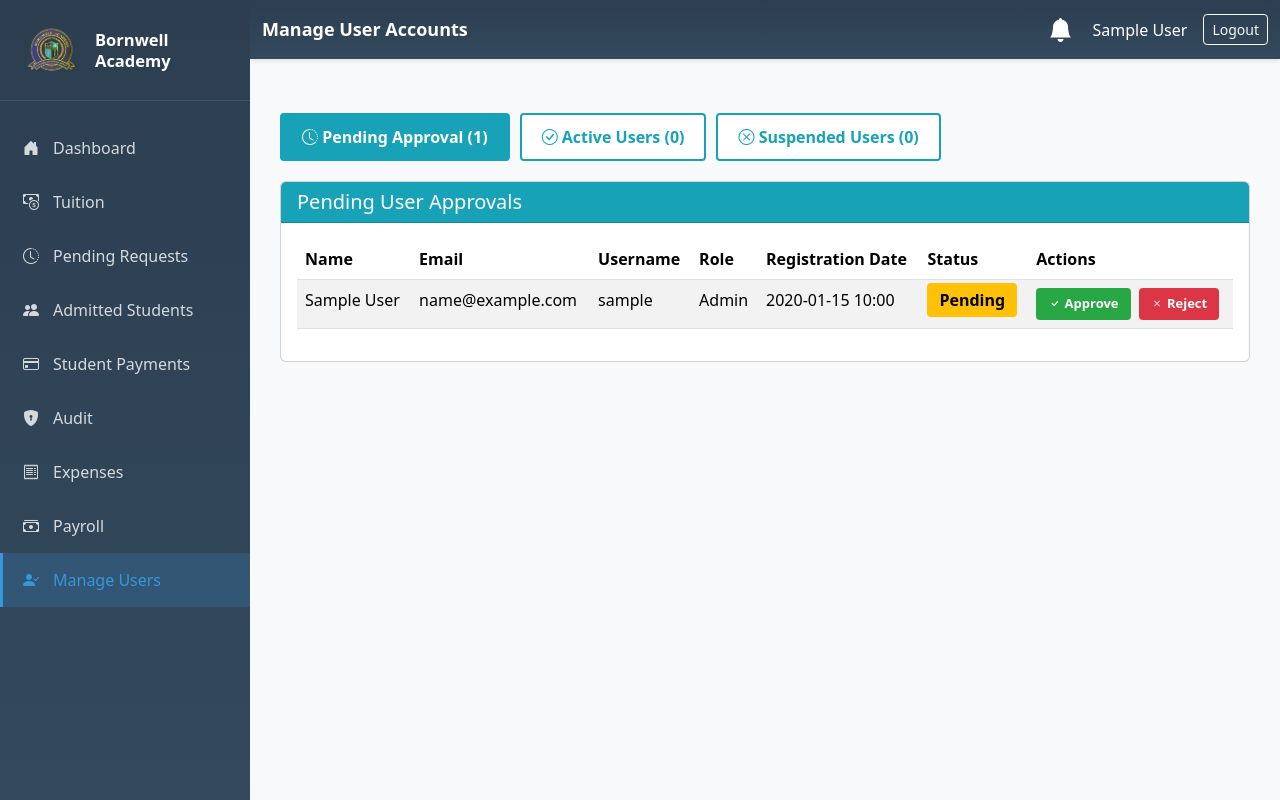
After one commit to janiwyn/SchoolSystem, a PHP site: page /app/admin/manage_users.php in a window 1280 px wide. The commit adds this page. Run offline with PHP 8.4, Linux system fonts and the light colour scheme; the visitor is signed in with stand-in values (Sample User, id 1); tables that the repository leaves empty or names only in its code hold one stand-in row (values such as "Sample post"); data that the repository does not hold is empty.

Commit message:
added user verification

```diff
--- /dev/null
+++ b/app/admin/manage_users.php
@@ -0,0 +1,390 @@
+<?php
+$title = "Manage User Accounts";
+require_once __DIR__ . '/../config/db.php';
+require_once __DIR__ . '/../middleware/role.php';
+
+requireRole(['admin']);
+
+// Handle approval/rejection
+if ($_SERVER['REQUEST_METHOD'] === 'POST' && isset($_POST['approve_user'])) {
+    $user_id = intval($_POST['user_id']);
+    $stmt = $mysqli->prepare("UPDATE users SET status = 1 WHERE id = ?");
+    $stmt->bind_param("i", $user_id);
+    $stmt->execute();
+    $stmt->close();
+    header("Location: manage_users.php?success=approved");
+    exit();
+}
+
+if ($_SERVER['REQUEST_METHOD'] === 'POST' && isset($_POST['reject_user'])) {
+    $user_id = intval($_POST['user_id']);
+    $stmt = $mysqli->prepare("UPDATE users SET status = 3 WHERE id = ?");
+    $stmt->bind_param("i", $user_id);
+    $stmt->execute();
+    $stmt->close();
+    header("Location: manage_users.php?success=rejected");
+    exit();
+}
+
+if ($_SERVER['REQUEST_METHOD'] === 'POST' && isset($_POST['suspend_user'])) {
+    $user_id = intval($_POST['user_id']);
+    $stmt = $mysqli->prepare("UPDATE users SET status = 2 WHERE id = ?");
+    $stmt->bind_param("i", $user_id);
+    $stmt->execute();
+    $stmt->close();
+    header("Location: manage_users.php?success=suspended");
+    exit();
+}
+
+if ($_SERVER['REQUEST_METHOD'] === 'POST' && isset($_POST['activate_user'])) {
+    $user_id = intval($_POST['user_id']);
+    $stmt = $mysqli->prepare("UPDATE users SET status = 1 WHERE id = ?");
+    $stmt->bind_param("i", $user_id);
+    $stmt->execute();
+    $stmt->close();
+    header("Location: manage_users.php?success=activated");
+    exit();
+}
+
+// Include layout
+require_once __DIR__ . '/../helper/layout.php';
+
+// Get pending users
+$pendingQuery = "SELECT id, name, email, username, role, created_at FROM users WHERE status = 0 ORDER BY created_at DESC";
+$pendingResult = $mysqli->query($pendingQuery);
+$pendingUsers = $pendingResult->fetch_all(MYSQLI_ASSOC);
+
+// Get active users
+$activeQuery = "SELECT id, name, email, username, role, created_at FROM users WHERE status = 1 ORDER BY created_at DESC";
+$activeResult = $mysqli->query($activeQuery);
+$activeUsers = $activeResult->fetch_all(MYSQLI_ASSOC);
+
+// Get suspended users
+$suspendedQuery = "SELECT id, name, email, username, role, created_at FROM users WHERE status = 2 ORDER BY created_at DESC";
+$suspendedResult = $mysqli->query($suspendedQuery);
+$suspendedUsers = $suspendedResult->fetch_all(MYSQLI_ASSOC);
+?>
+
+<style>
+.user-tabs {
+    margin-bottom: 20px;
+    display: flex;
+    gap: 10px;
+}
+
+.user-tab-btn {
+    padding: 10px 20px;
+    font-weight: 600;
+    border-radius: 4px;
+    border: 2px solid #17a2b8;
+    background-color: white;
+    color: #17a2b8;
+    cursor: pointer;
+    transition: all 0.3s ease;
+    text-decoration: none;
+}
+
+.user-tab-btn.active {
+    background-color: #17a2b8;
+    color: white;
+}
+
+.user-tab-btn:hover {
+    background-color: #17a2b8;
+    color: white;
+}
+
+.tab-content {
+    display: none;
+}
+
+.tab-content.active {
+    display: block;
+}
+
+.badge-pending {
+    background-color: #ffc107;
+    color: #000;
+    padding: 6px 12px;
+    border-radius: 4px;
+    font-weight: 600;
+}
+
+.badge-active {
+    background-color: #28a745;
+    color: white;
+    padding: 6px 12px;
+    border-radius: 4px;
+    font-weight: 600;
+}
+
+.badge-suspended {
+    background-color: #dc3545;
+    color: white;
+    padding: 6px 12px;
+    border-radius: 4px;
+    font-weight: 600;
+}
+
+.action-btn-group {
+    display: flex;
+    gap: 8px;
+}
+
+.btn-approve {
+    background-color: #28a745;
+    color: white;
+    border: none;
+    padding: 6px 12px;
+    border-radius: 4px;
+    cursor: pointer;
+    font-size: 13px;
+    font-weight: 600;
+}
+
+.btn-reject {
+    background-color: #dc3545;
+    color: white;
+    border: none;
+    padding: 6px 12px;
+    border-radius: 4px;
+    cursor: pointer;
+    font-size: 13px;
+    font-weight: 600;
+}
+
+.btn-suspend {
+    background-color: #ffc107;
+    color: #000;
+    border: none;
+    padding: 6px 12px;
+    border-radius: 4px;
+    cursor: pointer;
+    font-size: 13px;
+    font-weight: 600;
+}
+
+.btn-activate {
+    background-color: #17a2b8;
+    color: white;
+    border: none;
+    padding: 6px 12px;
+    border-radius: 4px;
+    cursor: pointer;
+    font-size: 13px;
+    font-weight: 600;
+}
+</style>
+
+<?php if (isset($_GET['success'])): ?>
+    <div class="alert alert-success mb-4">
+        <i class="bi bi-check-circle"></i>
+        <?php
+        switch ($_GET['success']) {
+            case 'approved': echo 'User account approved successfully!'; break;
+            case 'rejected': echo 'User account rejected successfully!'; break;
+            case 'suspended': echo 'User account suspended successfully!'; break;
+            case 'activated': echo 'User account activated successfully!'; break;
+        }
+        ?>
+    </div>
+<?php endif; ?>
+
+<!-- User Tabs -->
+<div class="user-tabs">
+    <button class="user-tab-btn active" onclick="switchTab('pending')">
+        <i class="bi bi-clock-history"></i> Pending Approval (<?= count($pendingUsers) ?>)
+    </button>
+    <button class="user-tab-btn" onclick="switchTab('active')">
+        <i class="bi bi-check-circle"></i> Active Users (<?= count($activeUsers) ?>)
+    </button>
+    <button class="user-tab-btn" onclick="switchTab('suspended')">
+        <i class="bi bi-x-circle"></i> Suspended Users (<?= count($suspendedUsers) ?>)
+    </button>
+</div>
+
+<!-- Pending Users Tab -->
+<div id="pending-tab" class="tab-content active">
+    <div class="card">
+        <div class="card-header" style="background-color: #17a2b8; color: white;">
+            <h5 class="mb-0">Pending User Approvals</h5>
+        </div>
+        <div class="card-body">
+            <?php if (empty($pendingUsers)): ?>
+                <div class="alert alert-info">
+                    <i class="bi bi-info-circle"></i> No pending user approvals.
+                </div>
+            <?php else: ?>
+                <div class="table-responsive">
+                    <table class="table table-striped">
+                        <thead>
+                            <tr>
+                                <th>Name</th>
+                                <th>Email</th>
+                                <th>Username</th>
+                                <th>Role</th>
+                                <th>Registration Date</th>
+                                <th>Status</th>
+                                <th>Actions</th>
+                            </tr>
+                        </thead>
+                        <tbody>
+                            <?php foreach ($pendingUsers as $user): ?>
+                                <tr>
+                                    <td><?= htmlspecialchars($user['name']) ?></td>
+                                    <td><?= htmlspecialchars($user['email']) ?></td>
+                                    <td><?= htmlspecialchars($user['username']) ?></td>
+                                    <td><?= htmlspecialchars(ucfirst($user['role'])) ?></td>
+                                    <td><?= date('Y-m-d H:i', strtotime($user['created_at'])) ?></td>
+                                    <td><span class="badge-pending">Pending</span></td>
+                                    <td>
+                                        <div class="action-btn-group">
+                                            <form method="POST" style="display: inline;">
+                                                <input type="hidden" name="user_id" value="<?= $user['id'] ?>">
+                                                <button type="submit" name="approve_user" class="btn-approve" onclick="return confirm('Approve this user?')">
+                                                    <i class="bi bi-check"></i> Approve
+                                                </button>
+                                            </form>
+                                            <form method="POST" style="display: inline;">
+                                                <input type="hidden" name="user_id" value="<?= $user['id'] ?>">
+                                                <button type="submit" name="reject_user" class="btn-reject" onclick="return confirm('Reject this user?')">
+                                                    <i class="bi bi-x"></i> Reject
+                                                </button>
+                                            </form>
+                                        </div>
+                                    </td>
+                                </tr>
+                            <?php endforeach; ?>
+                        </tbody>
+                    </table>
+                </div>
+            <?php endif; ?>
+        </div>
+    </div>
+</div>
+
+<!-- Active Users Tab -->
+<div id="active-tab" class="tab-content">
+    <div class="card">
+        <div class="card-header" style="background-color: #28a745; color: white;">
+            <h5 class="mb-0">Active Users</h5>
+        </div>
+        <div class="card-body">
+            <?php if (empty($activeUsers)): ?>
+                <div class="alert alert-info">
+                    <i class="bi bi-info-circle"></i> No active users.
+                </div>
+            <?php else: ?>
+                <div class="table-responsive">
+                    <table class="table table-striped">
+                        <thead>
+                            <tr>
+                                <th>Name</th>
+                                <th>Email</th>
+                                <th>Username</th>
+                                <th>Role</th>
+                                <th>Registration Date</th>
+                                <th>Status</th>
+                                <th>Actions</th>
+                            </tr>
+                        </thead>
+                        <tbody>
+                            <?php foreach ($activeUsers as $user): ?>
+                                <tr>
+                                    <td><?= htmlspecialchars($user['name']) ?></td>
+                                    <td><?= htmlspecialchars($user['email']) ?></td>
+                                    <td><?= htmlspecialchars($user['username']) ?></td>
+                                    <td><?= htmlspecialchars(ucfirst($user['role'])) ?></td>
+                                    <td><?= date('Y-m-d H:i', strtotime($user['created_at'])) ?></td>
+                                    <td><span class="badge-active">Active</span></td>
+                                    <td>
+                                        <form method="POST" style="display: inline;">
+                                            <input type="hidden" name="user_id" value="<?= $user['id'] ?>">
+                                            <button type="submit" name="suspend_user" class="btn-suspend" onclick="return confirm('Suspend this user?')">
+                                                <i class="bi bi-pause-circle"></i> Suspend
+                                            </button>
+                                        </form>
+                                    </td>
+                                </tr>
+                            <?php endforeach; ?>
+                        </tbody>
+                    </table>
+                </div>
+            <?php endif; ?>
+        </div>
+    </div>
+</div>
+
+<!-- Suspended Users Tab -->
+<div id="suspended-tab" class="tab-content">
+    <div class="card">
+        <div class="card-header" style="background-color: #dc3545; color: white;">
+            <h5 class="mb-0">Suspended Users</h5>
+        </div>
+        <div class="card-body">
+            <?php if (empty($suspendedUsers)): ?>
+                <div class="alert alert-info">
+                    <i class="bi bi-info-circle"></i> No suspended users.
+                </div>
+            <?php else: ?>
+                <div class="table-responsive">
+                    <table class="table table-striped">
+                        <thead>
+                            <tr>
+                                <th>Name</th>
+                                <th>Email</th>
+                                <th>Username</th>
+                                <th>Role</th>
+                                <th>Registration Date</th>
+                                <th>Status</th>
+                                <th>Actions</th>
+                            </tr>
+                        </thead>
+                        <tbody>
+                            <?php foreach ($suspendedUsers as $user): ?>
+                                <tr>
+                                    <td><?= htmlspecialchars($user['name']) ?></td>
+                                    <td><?= htmlspecialchars($user['email']) ?></td>
+                                    <td><?= htmlspecialchars($user['username']) ?></td>
+                                    <td><?= htmlspecialchars(ucfirst($user['role'])) ?></td>
+                                    <td><?= date('Y-m-d H:i', strtotime($user['created_at'])) ?></td>
+                                    <td><span class="badge-suspended">Suspended</span></td>
+                                    <td>
+                                        <form method="POST" style="display: inline;">
+                                            <input type="hidden" name="user_id" value="<?= $user['id'] ?>">
+                                            <button type="submit" name="activate_user" class="btn-activate" onclick="return confirm('Activate this user?')">
+                                                <i class="bi bi-play-circle"></i> Activate
+                                            </button>
+                                        </form>
+                                    </td>
+                                </tr>
+                            <?php endforeach; ?>
+                        </tbody>
+                    </table>
+                </div>
+            <?php endif; ?>
+        </div>
+    </div>
+</div>
+
+<script>
+function switchTab(tabName) {
+    // Hide all tabs
+    document.querySelectorAll('.tab-content').forEach(tab => {
+        tab.classList.remove('active');
+    });
+
+    // Remove active from all buttons
+    document.querySelectorAll('.user-tab-btn').forEach(btn => {
+        btn.classList.remove('active');
+    });
+
+    // Show selected tab
+    document.getElementById(tabName + '-tab').classList.add('active');
+
+    // Mark button as active
+    event.target.classList.add('active');
+}
+</script>
+
+<?php require_once __DIR__ . '/../helper/layout-footer.php'; ?>
--- a/app/helper/sidebar.php
+++ b/app/helper/sidebar.php
@@ -58,6 +58,14 @@ $dashboardLink = $dashboardLinks[$role] ?? '../finance/dashboard.php';
             <a href="../finance/payroll.php" class="nav-item <?= basename($_SERVER['PHP_SELF']) === 'payroll.php' ? 'active' : '' ?>">
                 <i class="bi bi-cash-stack"></i>
                 <span>Payroll</span>
+            </a>
+        <?php endif; ?>
+
+        <!-- Manage Users - Only for Admin -->
+        <?php if ($role === 'admin'): ?>
+            <a href="../admin/manage_users.php" class="nav-item <?= basename($_SERVER['PHP_SELF']) === 'manage_users.php' ? 'active' : '' ?>">
+                <i class="bi bi-person-check-fill"></i>
+                <span>Manage Users</span>
             </a>
         <?php endif; ?>
     </nav>
```
Also changed, not shown: public/login.php (+15 -5 lines), public/register.php (+5 -4 lines).
